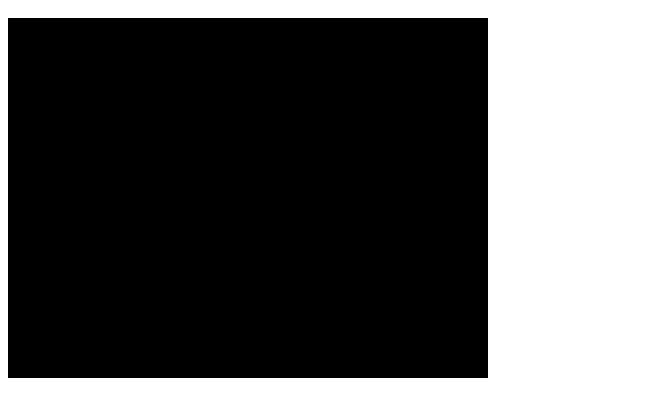
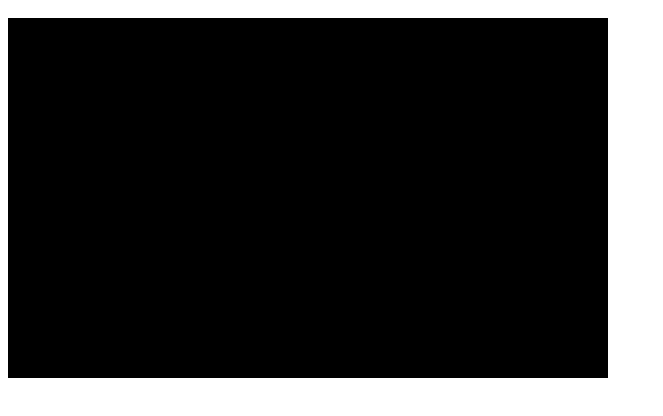
Before and after one commit to fungamer2-2/JavaScript-Sorting-Visualizer, a plain HTML site: page index.html in a window 1280 px wide. Shown: the part 48-464 px from the top of the page, without its empty margins (0-663 px from the left). Drawn offline with Linux system fonts and the light colour scheme.

Commit message:
Update index.html

```diff
--- a/index.html
+++ b/index.html
@@ -4,6 +4,6 @@
     </head>
     <body>
         <h1>Fungamer2's Sorting Visualizer</h1>
-        <canvas id="renderer" width="480" height="360"></canvas>
+        <canvas id="renderer" width="600" height="360"></canvas>
     </body>
 </html>
```
